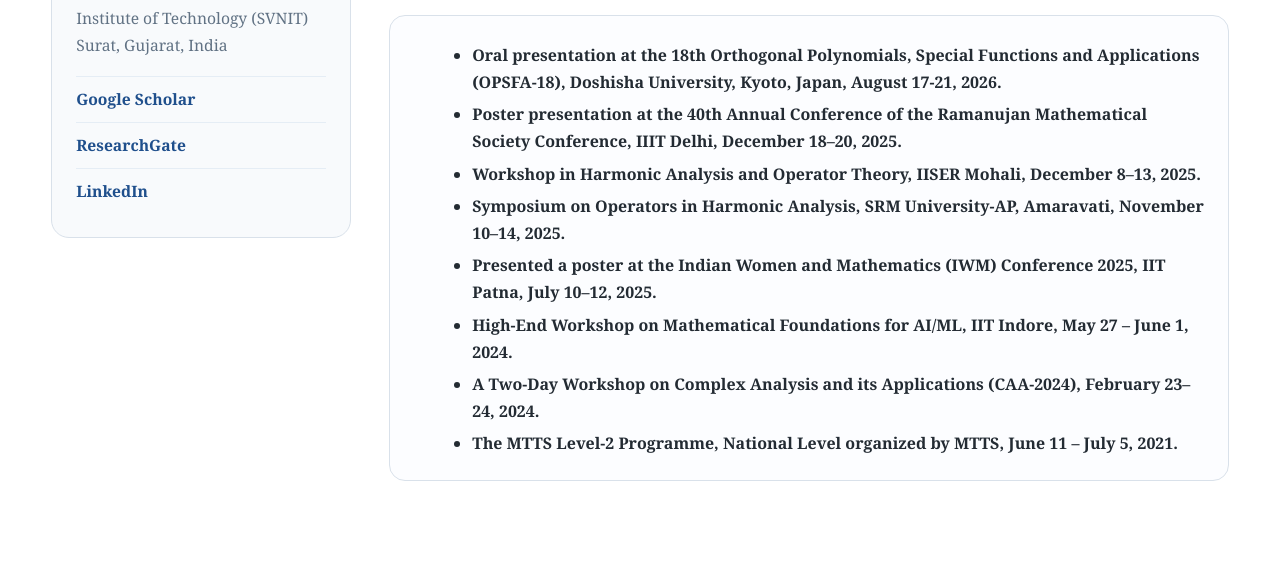
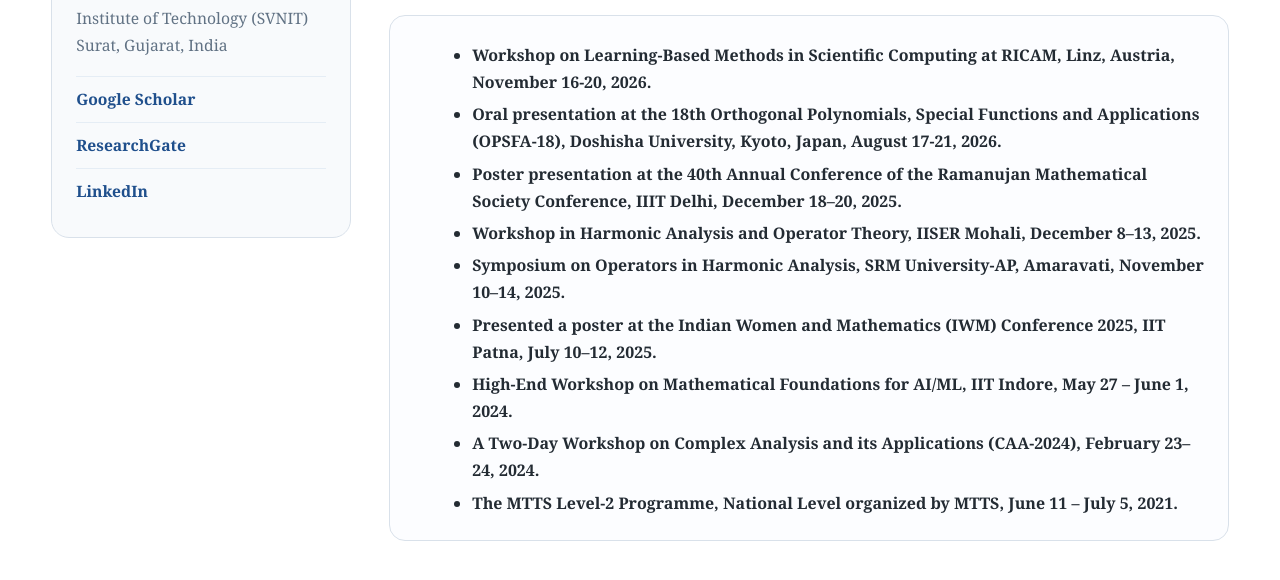
Before and after one commit to DS23MA002/priyankamajethiya.github.io, a plain HTML site: page workshops.html in a window 1280 px wide. Shown: the part 216-796 px from the top of the page. Drawn offline with Linux system fonts and the light colour scheme.

Commit message:
Add workshop on Learning-Based Methods in Scientific Computing

```diff
--- a/workshops.html
+++ b/workshops.html
@@ -46,6 +46,7 @@
 
       <div class="contact-box compact-page-list">
         <ul class="clean-list">
+          <li>Workshop on Learning-Based Methods in Scientific Computing at RICAM, Linz, Austria, November 16-20, 2026.</li>
          <li>Oral presentation at the 18th Orthogonal Polynomials, Special Functions and Applications (OPSFA-18), Doshisha University, Kyoto, Japan,  August 17-21, 2026.</li>
           <li>Poster presentation at the 40th Annual Conference of the Ramanujan Mathematical Society Conference, IIIT Delhi, December 18–20, 2025.</li>
           <li>Workshop in Harmonic Analysis and Operator Theory, IISER Mohali, December 8–13, 2025.</li>
```
